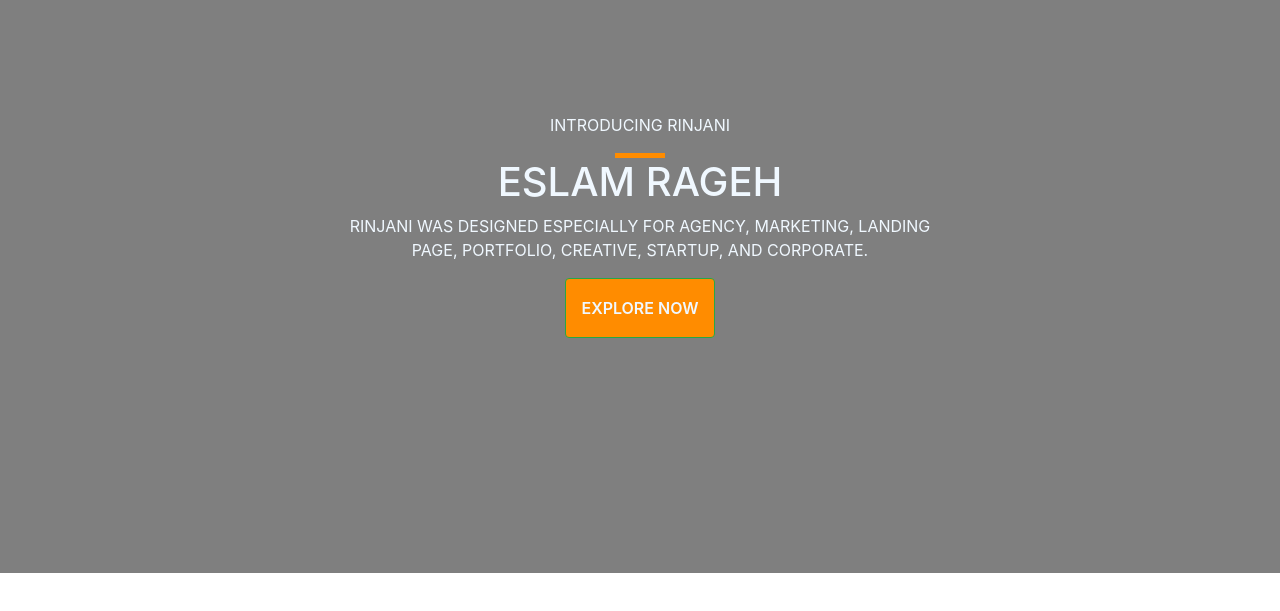
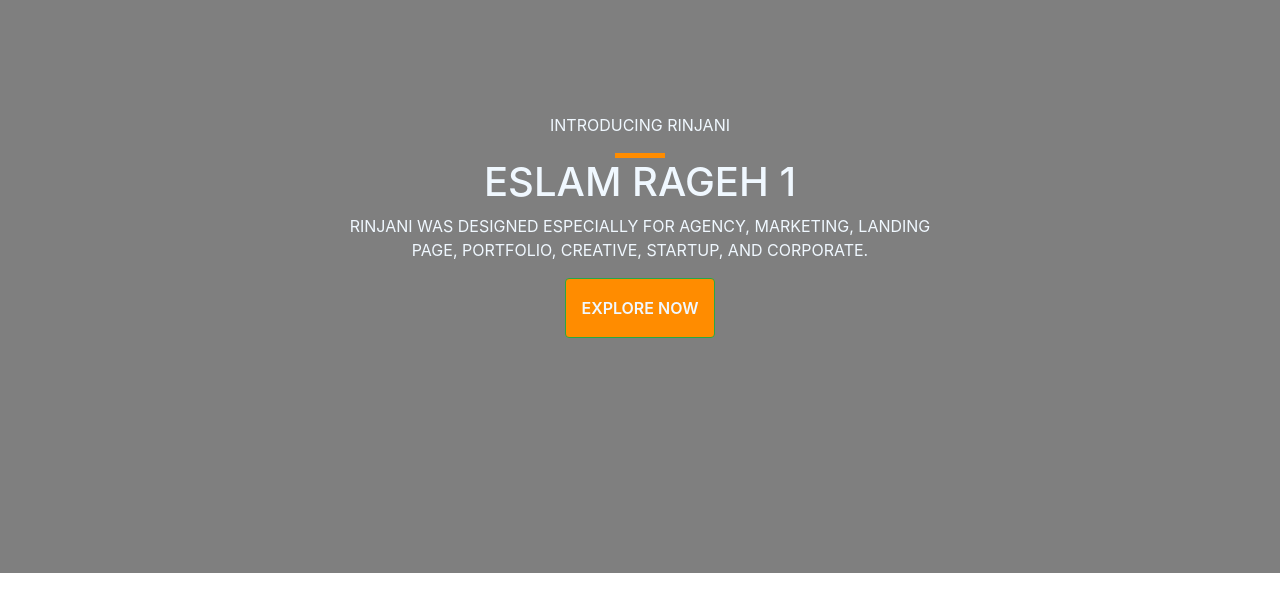
Before and after one commit to eslamrageh/project6, a plain HTML site: page index.html in a window 1280 px wide. Shown: the part 87-698 px from the top of the page. Drawn offline with Linux system fonts and the light colour scheme.

Commit message:
other eslam

```diff
--- a/index.html
+++ b/index.html
@@ -59,7 +59,7 @@
    <div class= " caption">
             <p>INTRODUCING RINJANI</p>
                 <div class="d"></div>
-                <h1>ESLAM RAGEH</h1>
+                <h1>ESLAM RAGEH 1</h1>
                 <p>RINJANI WAS DESIGNED ESPECIALLY FOR AGENCY, MARKETING, LANDING PAGE, PORTFOLIO, CREATIVE, STARTUP, AND CORPORATE.
                 </p>
                 <button type="button" class="btn btn-success">EXPLORE NOW</button>
```
